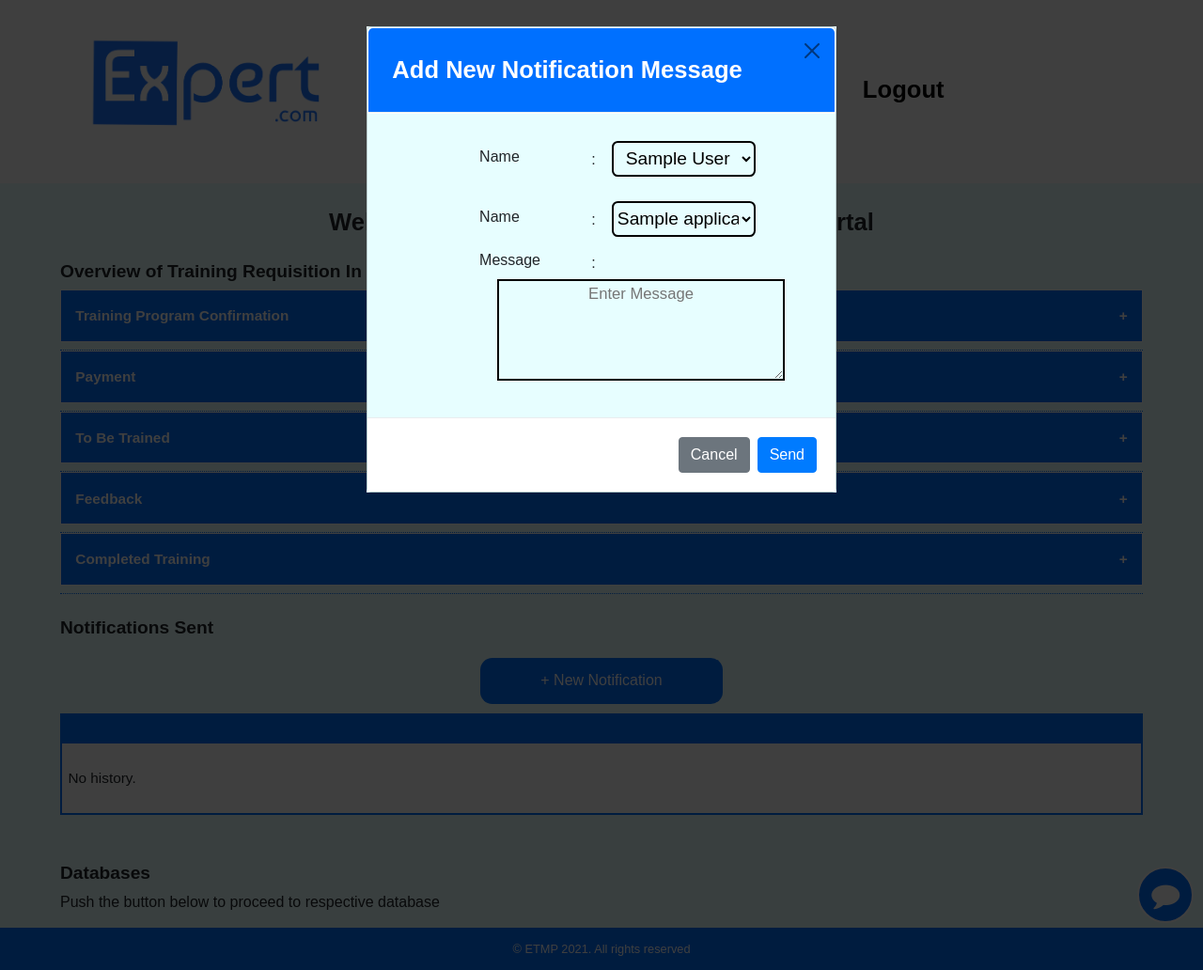
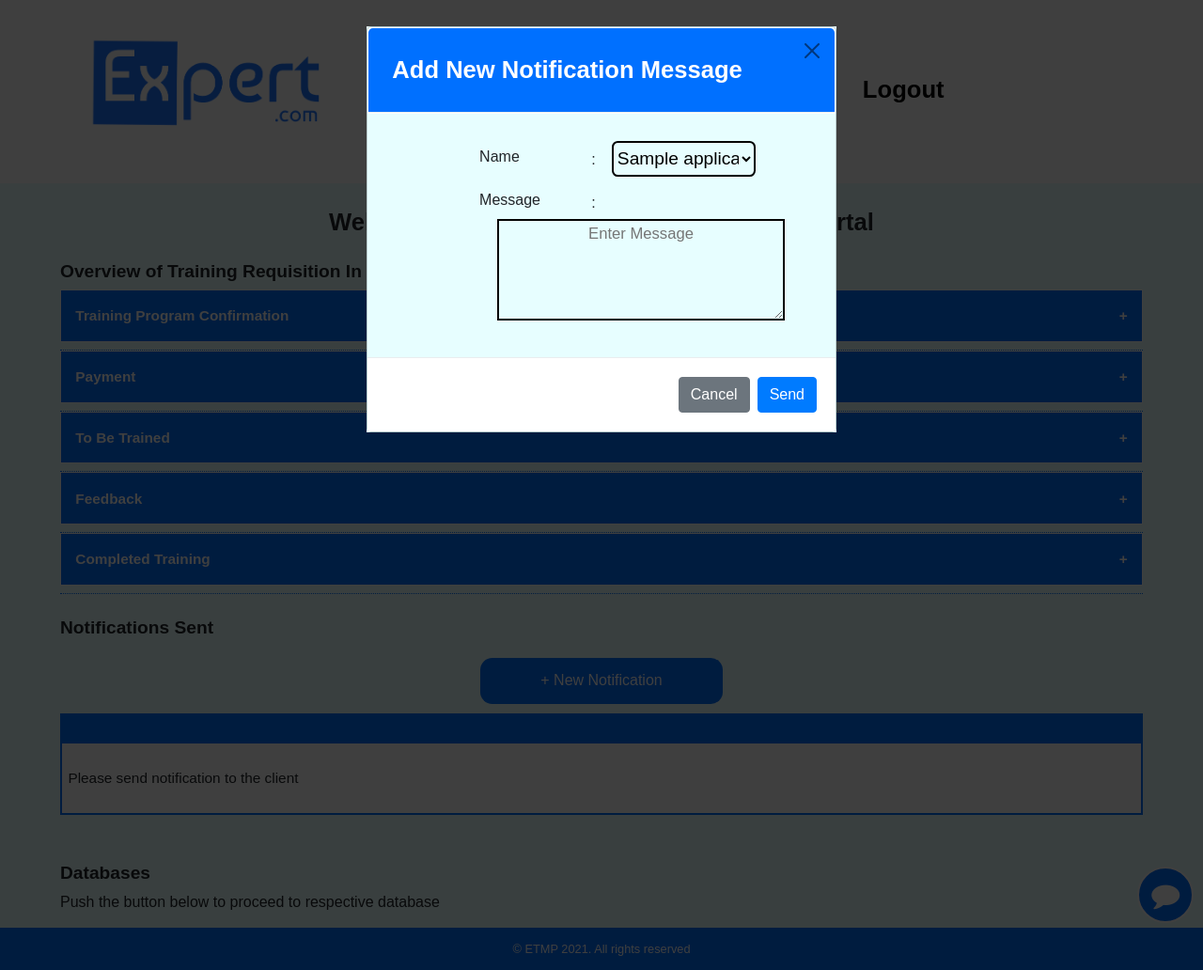
Before and after one commit to ChinJingJie/ETMP-Team5, a PHP site: page /dashboardadmin.php in a window 1280 px wide, after a click on "+ New Notification". Shown: the whole page at 94% size. Run offline with PHP 8.4, Linux system fonts and the light colour scheme; tables that the repository leaves empty or names only in its code hold one stand-in row (values such as "Sample post"); data that the repository does not hold is empty; some libraries are stand-ins or nearby versions.

```diff
--- a/ETMP/dashboard.php
+++ b/ETMP/dashboard.php
@@ -262,6 +262,7 @@
                 <label class="progress-label" for="chck7">Notifications</label>
 				<div class="tab-content">
 					<div class="notification-space">
+						<div class="scrolls">
 							<?php
 								$connection = mysqli_connect('sql6.freesqldatabase.com','sql6410152','BpVpCG11xT','sql6410152');
 								$db = mysqli_select_db($connection,'sql6405286');
@@ -282,6 +283,7 @@
 					</div>
 				</div>
             </div>
+        </div>
 		<br/>
 		<h2>Progress Bar Update Status Notifications</h2>
 		<div class="accordion">
@@ -290,6 +292,7 @@
                 <label class="progress-label" for="chck8">Notifications</label>
                 <div class="tab-content">
 					<div class="notification-space">
+						<div class="scrolls">
 							<?php
 								$connection = mysqli_connect('sql6.freesqldatabase.com','sql6410152','BpVpCG11xT','sql6410152');
 								$db = mysqli_select_db($connection,'sql6405286');
@@ -306,6 +309,7 @@
 									echo $row['progress_bar_message'];
 								?></p>
 							<?php };?>
+						</div>
 					</div>
                 </div>
             </div>
--- a/ETMP/dashboardadmin.php
+++ b/ETMP/dashboardadmin.php
@@ -212,35 +212,18 @@
                   <form id="newNotificationform" method="post" action = "notificationprocess.php">
                     <div class="modal-body left">
                       <div class="form-group">
-                        <label for="name">Name</label>
-                        <span class="labelcolons">:</span>
-                        <select name="name" id="name">
-                            <!-- need to load from database -->
-                            <?php
-                                $connection = mysqli_connect('sql6.freesqldatabase.com','sql6410152','BpVpCG11xT','sql6410152');
-                                $db = mysqli_select_db($connection,'sql6405286');
-
-                                $user_query = "SELECT * FROM users";
-                                $user_query_run = mysqli_query($connection,$user_query);
-
-                                while($row = mysqli_fetch_array($user_query_run)){
-                                    ?>
-                                    <option><?php echo $row['name']; ?></option>
-                                    <?php
-                                }
-                          ?>
-                          </select>
-						<label for="notify_name">Name</label>
+                        <label for="notify_name">Name</label>
                         <span class="labelcolons">:</span>
                         <select name="notify_name" id="notify_name">
                             <!-- need to load from database -->
                             <?php
                                 $connection = mysqli_connect('sql6.freesqldatabase.com','sql6410152','BpVpCG11xT','sql6410152');
                                 $db = mysqli_select_db($connection,'sql6405286');
-                                $query = "SELECT * FROM application";
-                                $query_run = mysqli_query($connection,$query);
 
-								while($row = mysqli_fetch_array($query_run)){
+                                $user_query = "SELECT name FROM application";
+                                $user_query_run = mysqli_query($connection,$user_query);
+
+                                while($row = mysqli_fetch_array($user_query_run)){
                                     ?>
                                     <option><?php echo $row['name']; ?></option>
                                     <?php
@@ -262,7 +245,34 @@
               </div>
             </div>
         <div class="notification-space">
-            <p>No history.</p>
+            <p><?php
+				$dayofweek = date("w");
+
+				switch($dayofweek){
+					case 1:
+						echo "Please send notification to the client";
+						break;
+					case 2:
+						echo "Please send notification to the client";
+						break;
+					case 3:
+						echo "Please send notification to the client";
+						break;
+					case 4:
+						echo "Please send notification to the client";
+						break;
+					case 5:
+						echo "Please send notification to the client";
+						break;
+					case 6:
+						echo "Please send notification to the client";
+						break;
+					case 7:
+						echo "Please send notification to the client";
+						break;
+				}
+
+			?></p>
         </div>
         <h2>Databases</h2>
         <p class="left">Push the button below to proceed to respective database</p>
--- a/ETMP/notificationprocess.php
+++ b/ETMP/notificationprocess.php
@@ -18,14 +18,14 @@ if(isset($_POST["send"])){
 	$id = $_POST['id'];
 	$name = $_POST['notify_name'];
 	$notification_message = $_POST['newmessage'];
-	$user_query = "SELECT * FROM application WHERE id='$id' AND name='$name'";
+	$user_query = "SELECT * FROM application WHERE name='$name'";
 
 	if(empty($notification_message)){
 		array_push($errors, "Please enter your message");
 	}
 
 	if(count($errors) == 0){
-		$query = "UPDATE application SET notification_message='$notification_message' WHERE id='$id' AND name='$name'";
+		$query = "UPDATE application SET notification_message='$notification_message' WHERE name='$name'";
 		mysqli_query($conn,$query);
 		header('location: dashboardadmin.php'); //redirect to admin dashboard
 	}
--- a/ETMP/styles/style.css
+++ b/ETMP/styles/style.css
@@ -609,6 +609,18 @@ input#chck1:checked ~ .tab-content, input#chck2:checked ~ .tab-content, input#ch
 	display: inline-flex;
     transition: 0.3s;
     width: 23%;
+    height: 20vw;
+    padding: 1%;
+    background-color: #fff;
+    margin: 0.7%;
+}
+
+.card2 {
+    box-shadow: 0 4px 8px 0 rgba(0,0,0,0.2);
+    position:relative;
+	display: inline-flex;
+    transition: 0.3s;
+    width: 30%;
     height: 20vw;
     padding: 1%;
     background-color: #fff;
```
Also changed, not shown: ETMP/profile.php (+30 -1 lines). Lines whose indentation alone changed are shown as unchanged.
